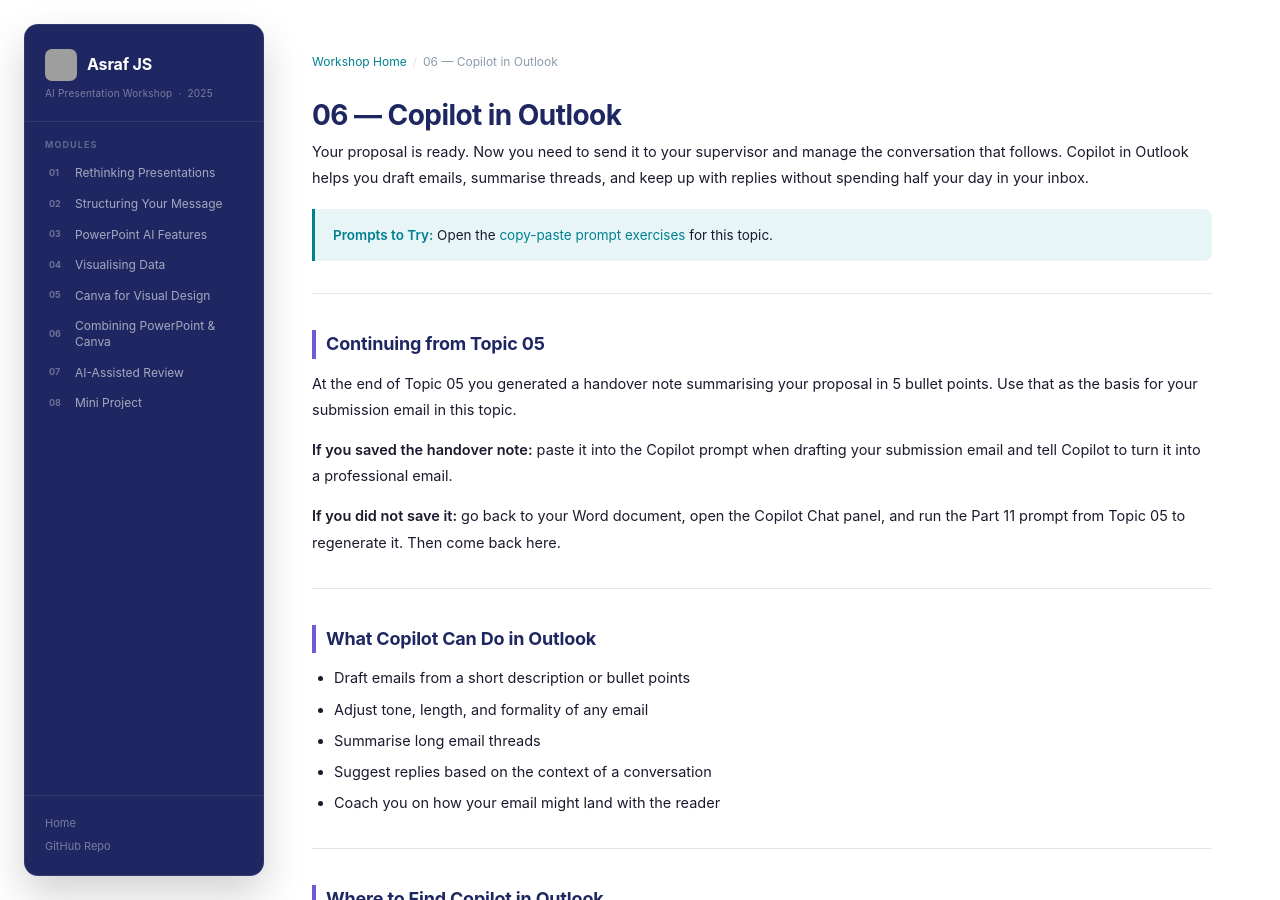
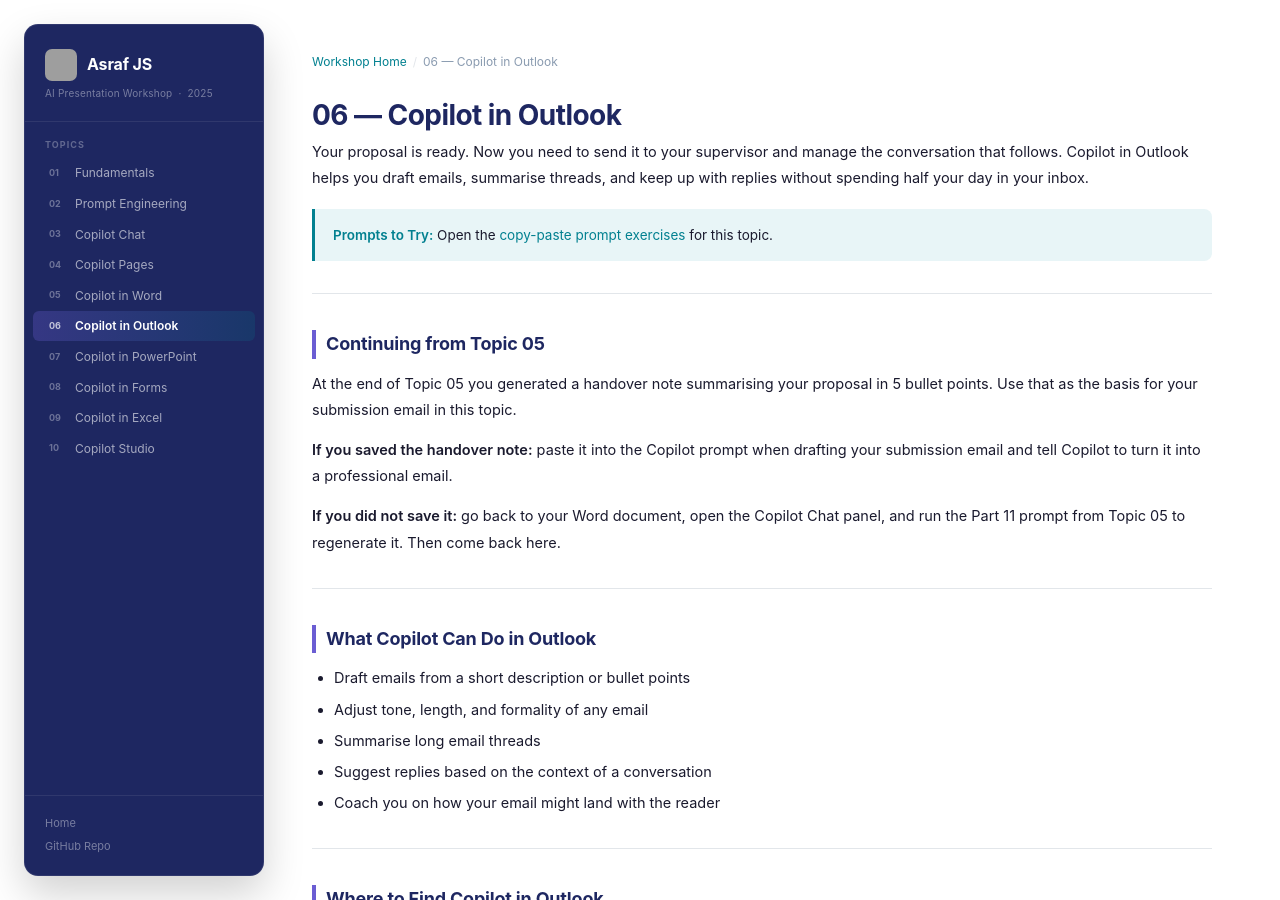
Before and after one commit to Asraf-JS/M365-Copilot-Workshop, a Jekyll site: the page built from 06-copilot-outlook/README.md, in a window 1280 px wide and 900 px high. Built offline with Jekyll 4.4.1, drawn with Linux system fonts in a browser that asks for light colours; our own code applies the rules of GitHub Pages for plain Markdown files; grey boxes are pictures that could not be loaded.

Commit message:
Update default.html

```diff
--- a/_layouts/default.html
+++ b/_layouts/default.html
@@ -529,16 +529,18 @@ body{
     <div class="sidebar-subtitle">AI Presentation Workshop &nbsp;·&nbsp; 2025</div>
   </div>
 
-  <div class="sidebar-nav">
-    <div class="nav-section-label">Modules</div>
-    <a class="nav-item{% if page.url contains '01-rethinking' %} active{% endif %}" href="/Presentation-With-AI-Workshop/01-rethinking-presentations/"><span class="nav-num">01</span><span class="nav-name">Rethinking Presentations</span></a>
-    <a class="nav-item{% if page.url contains '02-structuring' %} active{% endif %}" href="/Presentation-With-AI-Workshop/02-structuring-message/"><span class="nav-num">02</span><span class="nav-name">Structuring Your Message</span></a>
-    <a class="nav-item{% if page.url contains '03-powerpoint' %} active{% endif %}" href="/Presentation-With-AI-Workshop/03-powerpoint-ai/"><span class="nav-num">03</span><span class="nav-name">PowerPoint AI Features</span></a>
-    <a class="nav-item{% if page.url contains '04-visualising' %} active{% endif %}" href="/Presentation-With-AI-Workshop/04-visualising-data/"><span class="nav-num">04</span><span class="nav-name">Visualising Data</span></a>
-    <a class="nav-item{% if page.url contains '05-canva' %} active{% endif %}" href="/Presentation-With-AI-Workshop/05-canva-design/"><span class="nav-num">05</span><span class="nav-name">Canva for Visual Design</span></a>
-    <a class="nav-item{% if page.url contains '06-combining' %} active{% endif %}" href="/Presentation-With-AI-Workshop/06-combining-tools/"><span class="nav-num">06</span><span class="nav-name">Combining PowerPoint & Canva</span></a>
-    <a class="nav-item{% if page.url contains '07-ai-review' %} active{% endif %}" href="/Presentation-With-AI-Workshop/07-ai-review/"><span class="nav-num">07</span><span class="nav-name">AI-Assisted Review</span></a>
-    <a class="nav-item{% if page.url contains '08-mini-project' %} active{% endif %}" href="/Presentation-With-AI-Workshop/08-mini-project/"><span class="nav-num">08</span><span class="nav-name">Mini Project</span></a>
+ <div class="sidebar-nav">
+    <div class="nav-section-label">Topics</div>
+    <a class="nav-item{% if page.url contains '01-copilot' %} active{% endif %}" href="/M365-Copilot-Workshop/01-copilot-fundamentals/"><span class="nav-num">01</span><span class="nav-name">Fundamentals</span></a>
+    <a class="nav-item{% if page.url contains '02-prompt' %} active{% endif %}" href="/M365-Copilot-Workshop/02-prompt-engineering/"><span class="nav-num">02</span><span class="nav-name">Prompt Engineering</span></a>
+    <a class="nav-item{% if page.url contains '03-copilot-chat' %} active{% endif %}" href="/M365-Copilot-Workshop/03-copilot-chat/"><span class="nav-num">03</span><span class="nav-name">Copilot Chat</span></a>
+    <a class="nav-item{% if page.url contains '04-copilot-pages' %} active{% endif %}" href="/M365-Copilot-Workshop/04-copilot-pages/"><span class="nav-num">04</span><span class="nav-name">Copilot Pages</span></a>
+    <a class="nav-item{% if page.url contains '05-copilot-word' %} active{% endif %}" href="/M365-Copilot-Workshop/05-copilot-word/"><span class="nav-num">05</span><span class="nav-name">Copilot in Word</span></a>
+    <a class="nav-item{% if page.url contains '06-copilot-outlook' %} active{% endif %}" href="/M365-Copilot-Workshop/06-copilot-outlook/"><span class="nav-num">06</span><span class="nav-name">Copilot in Outlook</span></a>
+    <a class="nav-item{% if page.url contains '07-copilot-powerpoint' %} active{% endif %}" href="/M365-Copilot-Workshop/07-copilot-powerpoint/"><span class="nav-num">07</span><span class="nav-name">Copilot in PowerPoint</span></a>
+    <a class="nav-item{% if page.url contains '08-copilot-forms' %} active{% endif %}" href="/M365-Copilot-Workshop/08-copilot-forms/"><span class="nav-num">08</span><span class="nav-name">Copilot in Forms</span></a>
+    <a class="nav-item{% if page.url contains '09-copilot-excel' %} active{% endif %}" href="/M365-Copilot-Workshop/09-copilot-excel/"><span class="nav-num">09</span><span class="nav-name">Copilot in Excel</span></a>
+    <a class="nav-item{% if page.url contains '10-copilot-studio' %} active{% endif %}" href="/M365-Copilot-Workshop/10-copilot-studio-intro/"><span class="nav-num">10</span><span class="nav-name">Copilot Studio</span></a>
   </div>
 
   <div class="sidebar-footer">
```
